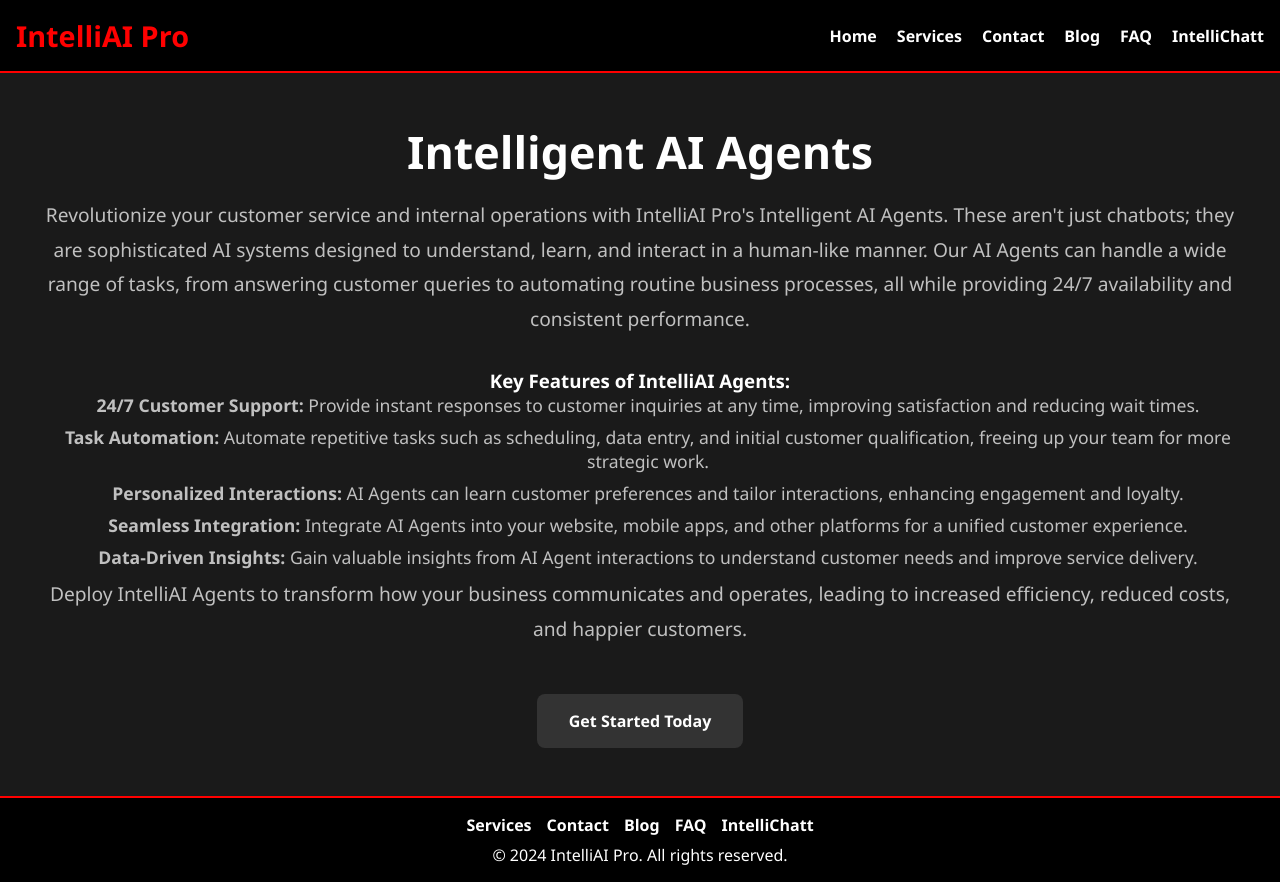
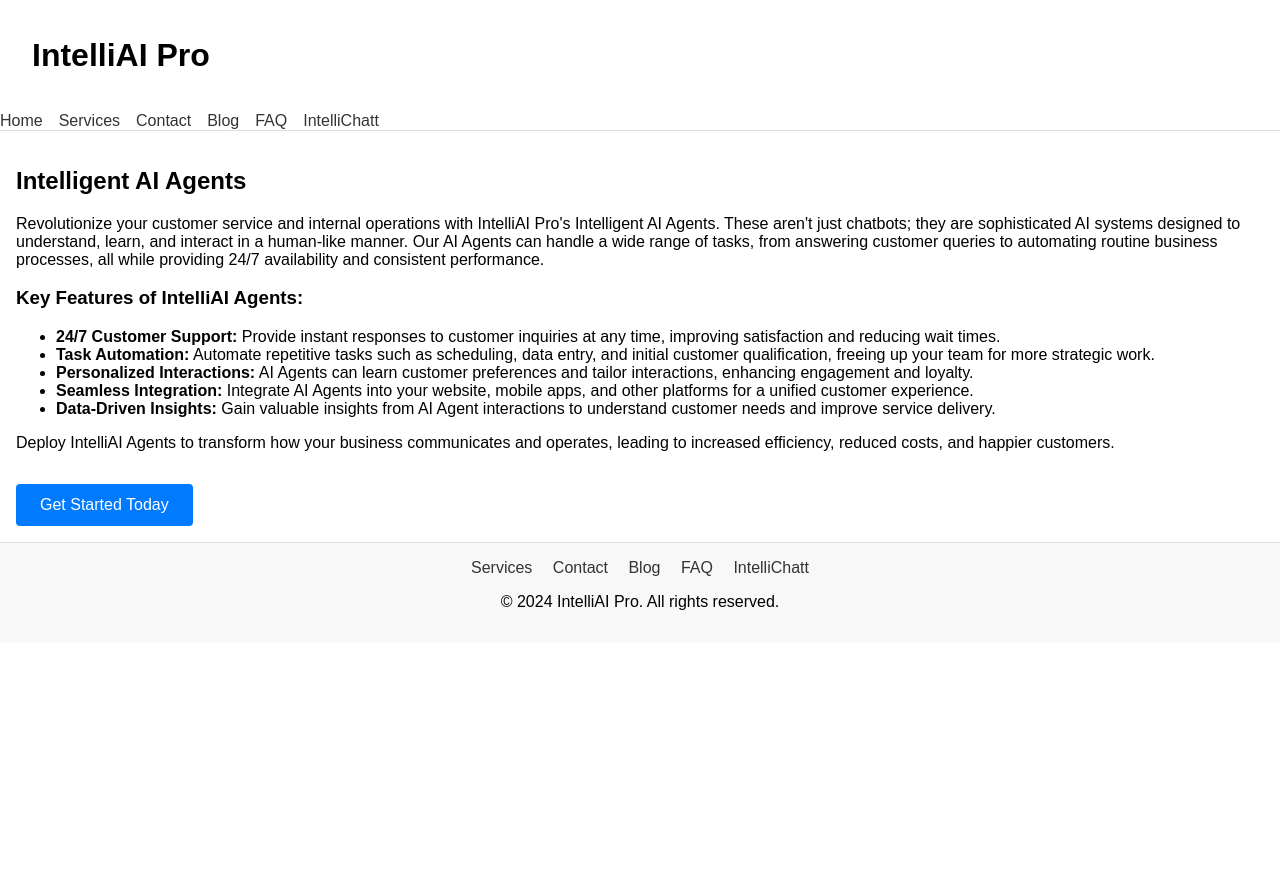
Before and after one commit to Intelliwebchatt/intelliaiproemail, a plain HTML site: page git_project_intelliaiproemail.git_12pi9u/ai-agents.html in a window 1280 px wide. After the commit the page ends 800 px from the top, so only its background shows below. Drawn offline with Linux system fonts and the light colour scheme.

Commit message:
Update ai-agents.html

```diff
--- a/git_project_intelliaiproemail.git_12pi9u/ai-agents.html
+++ b/git_project_intelliaiproemail.git_12pi9u/ai-agents.html
@@ -1,51 +1,201 @@
 <!DOCTYPE html>
 <html lang="en">
 <head>
-    <meta charset="UTF-8">
-    <meta name="viewport" content="width=device-width, initial-scale=1.0">
+  <meta charset="UTF-8" />
+  <meta name="viewport" content="width=device-width, initial-scale=1.0" />
   <title>Intelligent AI Agents - IntelliAI Pro</title>
-    <link rel="stylesheet" href="style.css">
+  <style>
+    /* Mobile-first Styles */
+    body {
+      margin: 0;
+      font-family: Arial, sans-serif;
+    }
+
+    /* Header */
+    header {
+      background: #fff;
+      border-bottom: 1px solid #ddd;
+    }
+
+    .header-container {
+      display: flex;
+      justify-content: space-between;
+      align-items: center;
+      padding: 0.75rem 1rem;
+    }
+
+    /* Hamburger Menu */
+    .menu-toggle {
+      background: none;
+      border: none;
+      cursor: pointer;
+      display: flex;
+      flex-direction: column;
+      gap: 4px;
+    }
+
+    .menu-toggle .hamburger {
+      width: 25px;
+      height: 3px;
+      background: #333;
+      display: block;
+    }
+
+    /* Navigation Menu */
+    .nav-menu {
+      display: none;
+      padding: 0 1rem 1rem;
+    }
+
+    .nav-menu.active {
+      display: block;
+    }
+
+    .nav-menu ul {
+      list-style: none;
+      padding: 0;
+      margin: 0;
+    }
+
+    .nav-menu li {
+      margin: 0.5rem 0;
+    }
+
+    .nav-menu a {
+      text-decoration: none;
+      color: #333;
+    }
+
+    /* Section Styling */
+    .service-detail-intro {
+      padding: 1rem;
+    }
+
+    .cta-button {
+      display: inline-block;
+      background: #007BFF;
+      color: #fff;
+      padding: 0.75rem 1.5rem;
+      text-decoration: none;
+      border-radius: 4px;
+      margin-top: 1rem;
+    }
+
+    /* Footer */
+    footer {
+      background: #f8f8f8;
+      padding: 1rem;
+      text-align: center;
+      border-top: 1px solid #ddd;
+    }
+
+    footer nav ul {
+      list-style: none;
+      padding: 0;
+      margin: 0;
+    }
+
+    footer nav li {
+      display: inline;
+      margin: 0 0.5rem;
+    }
+
+    footer a {
+      text-decoration: none;
+      color: #333;
+    }
+
+    /* Larger Screens */
+    @media (min-width: 768px) {
+      .menu-toggle {
+        display: none;
+      }
+      .header-container {
+        padding: 1rem 2rem;
+      }
+      .nav-menu {
+        display: block;
+        padding: 0;
+      }
+      .nav-menu ul {
+        display: flex;
+        gap: 1rem;
+        align-items: center;
+      }
+      .nav-menu li {
+        margin: 0;
+      }
+    }
+  </style>
 </head>
 <body>
   <header>
+    <div class="header-container">
       <h1>IntelliAI Pro</h1>
-        <nav>
-            <a href="/index.html">Home</a>
-            <a href="/index.html#services">Services</a>
-            <a href="/index.html#contact">Contact</a>
-            <a href="/blog.html">Blog</a>
-            <a href="/faq.html">FAQ</a>
-            <a href="https://intellichatt.com" target="_blank">IntelliChatt</a>
+      <button class="menu-toggle" aria-label="Toggle navigation">
+        <span class="hamburger"></span>
+        <span class="hamburger"></span>
+        <span class="hamburger"></span>
+      </button>
+    </div>
+    <nav class="nav-menu">
+      <ul>
+        <li><a href="/index.html">Home</a></li>
+        <li><a href="/index.html#services">Services</a></li>
+        <li><a href="/index.html#contact">Contact</a></li>
+        <li><a href="/blog.html">Blog</a></li>
+        <li><a href="/faq.html">FAQ</a></li>
+        <li><a href="https://intellichatt.com" target="_blank">IntelliChatt</a></li>
+      </ul>
     </nav>
   </header>
 
   <section class="service-detail-intro">
     <h2>Intelligent AI Agents</h2>
-        <p>Revolutionize your customer service and internal operations with IntelliAI Pro's Intelligent AI Agents. These aren't just chatbots; they are sophisticated AI systems designed to understand, learn, and interact in a human-like manner. Our AI Agents can handle a wide range of tasks, from answering customer queries to automating routine business processes, all while providing 24/7 availability and consistent performance.</p>
+    <p>
+      Revolutionize your customer service and internal operations with IntelliAI Pro's Intelligent AI Agents.
+      These aren't just chatbots; they are sophisticated AI systems designed to understand, learn, and interact
+      in a human-like manner. Our AI Agents can handle a wide range of tasks, from answering customer queries
+      to automating routine business processes, all while providing 24/7 availability and consistent performance.
+    </p>
 
     <h3>Key Features of IntelliAI Agents:</h3>
     <ul>
-            <li><b>24/7 Customer Support:</b> Provide instant responses to customer inquiries at any time, improving satisfaction and reducing wait times.</li>
-            <li><b>Task Automation:</b> Automate repetitive tasks such as scheduling, data entry, and initial customer qualification, freeing up your team for more strategic work.</li>
-            <li><b>Personalized Interactions:</b> AI Agents can learn customer preferences and tailor interactions, enhancing engagement and loyalty.</li>
-            <li><b>Seamless Integration:</b> Integrate AI Agents into your website, mobile apps, and other platforms for a unified customer experience.</li>
-            <li><b>Data-Driven Insights:</b> Gain valuable insights from AI Agent interactions to understand customer needs and improve service delivery.</li>
+      <li><strong>24/7 Customer Support:</strong> Provide instant responses to customer inquiries at any time, improving satisfaction and reducing wait times.</li>
+      <li><strong>Task Automation:</strong> Automate repetitive tasks such as scheduling, data entry, and initial customer qualification, freeing up your team for more strategic work.</li>
+      <li><strong>Personalized Interactions:</strong> AI Agents can learn customer preferences and tailor interactions, enhancing engagement and loyalty.</li>
+      <li><strong>Seamless Integration:</strong> Integrate AI Agents into your website, mobile apps, and other platforms for a unified customer experience.</li>
+      <li><strong>Data-Driven Insights:</strong> Gain valuable insights from AI Agent interactions to understand customer needs and improve service delivery.</li>
     </ul>
 
-        <p>Deploy IntelliAI Agents to transform how your business communicates and operates, leading to increased efficiency, reduced costs, and happier customers.</p>
+    <p>
+      Deploy IntelliAI Agents to transform how your business communicates and operates, leading to increased efficiency,
+      reduced costs, and happier customers.
+    </p>
 
     <a href="/index.html#contact" class="cta-button">Get Started Today</a>
   </section>
 
   <footer>
     <nav>
-            <a href="/index.html#services">Services</a>
-            <a href="/index.html#contact">Contact</a>
-            <a href="/blog.html">Blog</a>
-            <a href="/faq.html">FAQ</a>
-            <a href="https://intellichatt.com" target="_blank">IntelliChatt</a>
+      <ul>
+        <li><a href="/index.html#services">Services</a></li>
+        <li><a href="/index.html#contact">Contact</a></li>
+        <li><a href="/blog.html">Blog</a></li>
+        <li><a href="/faq.html">FAQ</a></li>
+        <li><a href="https://intellichatt.com" target="_blank">IntelliChatt</a></li>
+      </ul>
     </nav>
     <p>&copy; 2024 IntelliAI Pro. All rights reserved.</p>
   </footer>
+
+  <script>
+    const menuToggle = document.querySelector('.menu-toggle');
+    const navMenu = document.querySelector('.nav-menu');
+
+    menuToggle.addEventListener('click', () => {
+      navMenu.classList.toggle('active');
+    });
+  </script>
 </body>
 </html>
```
Lines whose indentation alone changed are shown as unchanged.
